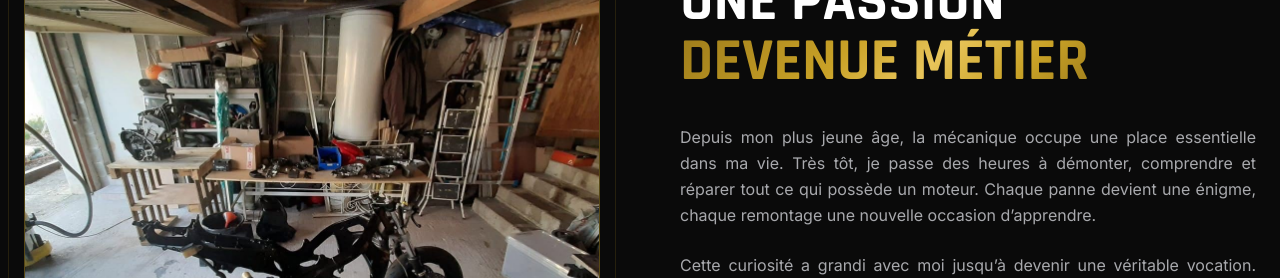
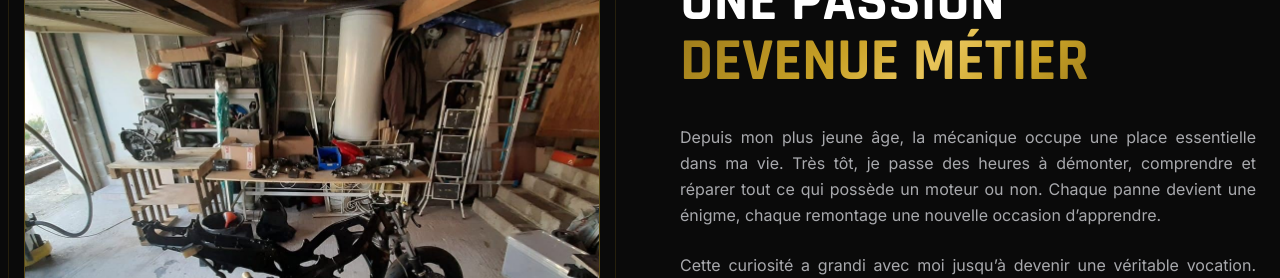
Before and after one commit to PerformancePrestigeAcademy/performance-prestige-academy, a React (Vite) app: page /a-propos in a window 1280 px wide. Shown: the part 1000-1278 px from the top of the page. Built offline with nearby package versions, Linux system fonts and the light colour scheme.

Commit message:
PATCH 026 v9

```diff
--- a/src/Pages/APropos.tsx
+++ b/src/Pages/APropos.tsx
@@ -292,7 +292,7 @@ export default function AProposPage() {
               <p className="text-[#A8A9AD] leading-relaxed text-justify mb-6">
                 Depuis mon plus jeune âge, la mécanique occupe une place
                 essentielle dans ma vie. Très tôt, je passe des heures à
-                démonter, comprendre et réparer tout ce qui possède un moteur.
+                démonter, comprendre et réparer tout ce qui possède un moteur ou non.
                 Chaque panne devient une énigme, chaque remontage une nouvelle
                 occasion d’apprendre.
               </p>
```
